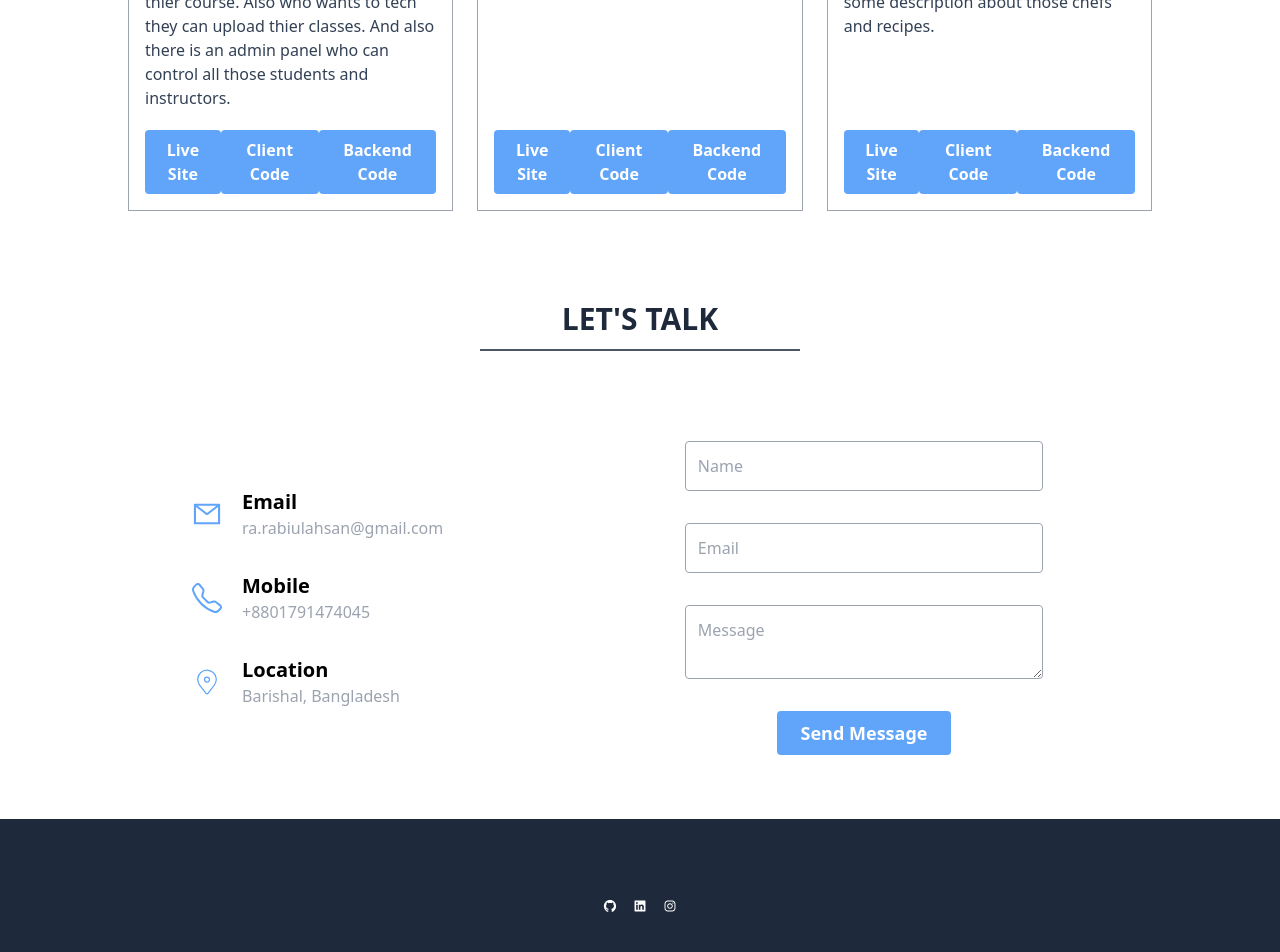
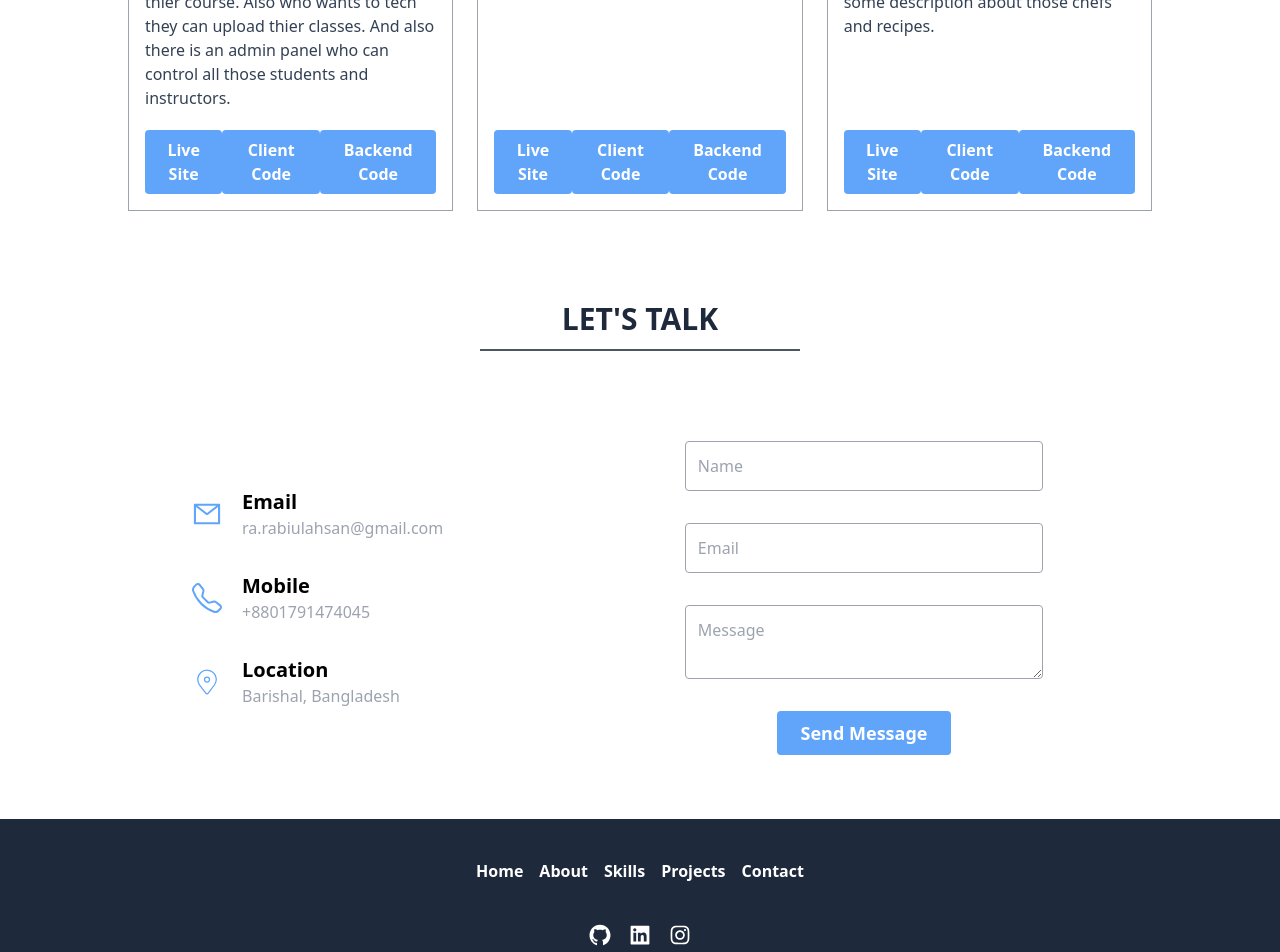
Before and after one commit to rabiulahsan/portfolio, a React (Vite) app: page / in a window 1280 px wide. Shown: the part 1980-2932 px from the top of the page. Built offline with nearby package versions, Linux system fonts and the light colour scheme.

Commit message:
footer section added

```diff
--- a/src/Components/Footer/Footer.jsx
+++ b/src/Components/Footer/Footer.jsx
@@ -3,16 +3,60 @@ import {
   AiFillLinkedin,
   AiOutlineInstagram,
 } from "react-icons/ai";
+import { Link } from "react-scroll";
 
 const Footer = () => {
   return (
-    <footer className="footer footer-center p-10 text-white bg-slate-800 dark:bg-blue-400  ">
-      <div className="grid grid-flow-col gap-4"></div>
+    <footer className="footer footer-center p-10 text-white bg-slate-800   ">
+      <div className="grid grid-flow-col gap-4">
+        <span className="text-base font-semibold cursor-pointer hover:underline hover:text-blue-400">
+          <Link to="/">Home</Link>
+        </span>
+
+        <span className="text-base font-semibold cursor-pointer hover:underline hover:text-blue-400">
+          <Link to="/">About</Link>
+        </span>
+
+        <span className="text-base font-semibold cursor-pointer hover:underline hover:text-blue-400">
+          <Link to="/">Skills</Link>
+        </span>
+
+        <span className="text-base font-semibold cursor-pointer hover:underline hover:text-blue-400">
+          <Link to="/">Projects</Link>
+        </span>
+
+        <span className="text-base font-semibold cursor-pointer hover:underline hover:text-blue-400">
+          <Link to="/">Contact</Link>
+        </span>
+      </div>
       <div>
         <div className="grid grid-flow-col gap-4">
-          <AiOutlineGithub></AiOutlineGithub>
-          <AiFillLinkedin></AiFillLinkedin>
-          <AiOutlineInstagram></AiOutlineInstagram>
+          <a
+            title="Github Profile link"
+            href="https://github.com/rabiulahsan"
+            target="blank"
+            className="hover:text-blue-400 text-2xl"
+          >
+            <AiOutlineGithub></AiOutlineGithub>
+          </a>
+
+          <a
+            title="Linkedin Profile link"
+            href="https://www.linkedin.com/in/rabiul-ahsan/"
+            target="blank"
+            className="hover:text-blue-400 text-2xl"
+          >
+            <AiFillLinkedin></AiFillLinkedin>
+          </a>
+
+          <a
+            title="Instagram Profile link"
+            href="https://www.instagram.com/_rabiul_ahsan_/"
+            target="blank"
+            className="hover:text-blue-400 text-2xl"
+          >
+            <AiOutlineInstagram></AiOutlineInstagram>
+          </a>
         </div>
       </div>
       <div>
--- a/src/Components/Projects/SingleProject.jsx
+++ b/src/Components/Projects/SingleProject.jsx
@@ -35,7 +35,7 @@ const SingleProject = ({ project }) => {
           <button
             onMouseMove={(e) => handleMouseMove(e)}
             style={buttonStyles}
-            className={` button p-2 font-semibold text-base rounded text-white inline-flex relative overflow-hidden bg-blue-400 before:bg-slate-700 dark:bg-blue-400 dark:border dark:border-blue-400  dark:before:bg-slate-900`}
+            className={` button px-3 py-2 font-semibold text-base rounded text-white inline-flex relative overflow-hidden bg-blue-400 before:bg-slate-700 dark:bg-blue-400 dark:border dark:border-blue-400  dark:before:bg-slate-900`}
           >
             <span className="relative z-10">Live Site</span>
           </button>
@@ -46,7 +46,7 @@ const SingleProject = ({ project }) => {
           <button
             onMouseMove={(e) => handleMouseMove(e)}
             style={buttonStyles}
-            className={` button p-2 font-semibold text-base rounded text-white inline-flex relative overflow-hidden bg-blue-400 before:bg-slate-700 dark:bg-blue-400 dark:border dark:border-blue-400  dark:before:bg-slate-900`}
+            className={` button px-3 py-2 font-semibold text-base rounded text-white inline-flex relative overflow-hidden bg-blue-400 before:bg-slate-700 dark:bg-blue-400 dark:border dark:border-blue-400  dark:before:bg-slate-900`}
           >
             <span className="relative z-10">Client Code</span>
           </button>
@@ -57,7 +57,7 @@ const SingleProject = ({ project }) => {
           <button
             onMouseMove={(e) => handleMouseMove(e)}
             style={buttonStyles}
-            className={` button p-2 font-semibold text-base rounded text-white inline-flex relative overflow-hidden bg-blue-400 before:bg-slate-700 dark:bg-blue-400 dark:border dark:border-blue-400  dark:before:bg-slate-900`}
+            className={` button px-3 py-2 font-semibold text-base rounded text-white inline-flex relative overflow-hidden bg-blue-400 before:bg-slate-700 dark:bg-blue-400 dark:border dark:border-blue-400  dark:before:bg-slate-900`}
           >
             <span className="relative z-10">Backend Code</span>
           </button>
```
